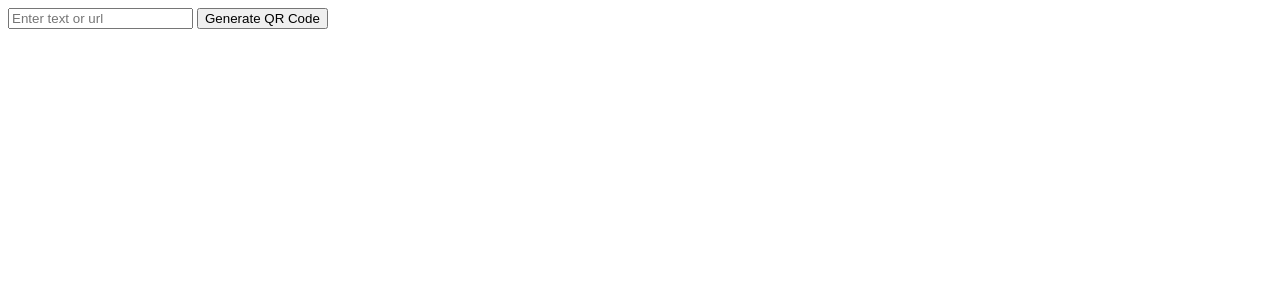
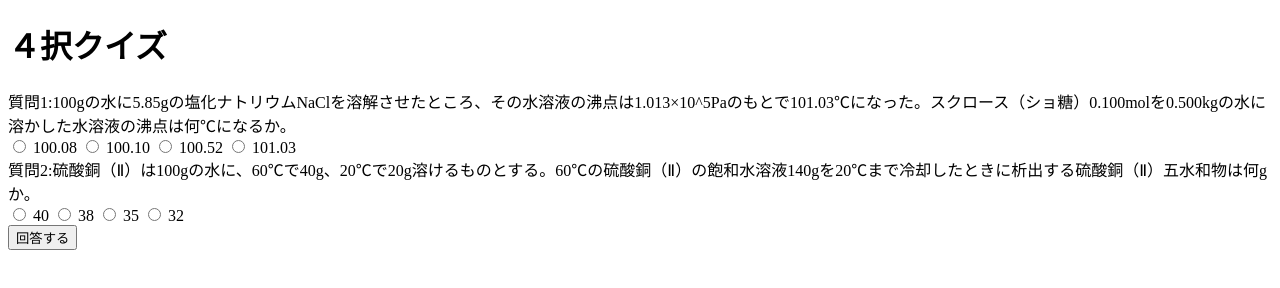
Before and after one commit to vvbs/4taku, a plain HTML site: page index.html in a window 1280 px wide. Drawn offline with Linux system fonts and the light colour scheme.

Commit message:
Update index.html

```diff
--- a/index.html
+++ b/index.html
@@ -1,9 +1,15 @@
-<div class = "container">
-    <div class = "img">
-        <img src = "">
-    </div>
-    <div class = "form">
-        <input type = "text" spellcheck = "false"  placeholder = "Enter text or url" autcomplete = "off">
-        <button>Generate QR Code </button>
-    </div>
-</div>
+<!DOCTYPE html>
+<html>
+<head>
+  <title>4択クイズ</title>
+  <link rel="stylesheet.css" type="style/css" href="style.css">
+</head>
+<body>
+  <h1>４択クイズ</h1>
+  <div id="quiz"></div>
+  <button id="submit">回答する</button>
+  <div id="results"></div>
+
+  <script src="script.js"></script>
+</body>
+</html>
```
